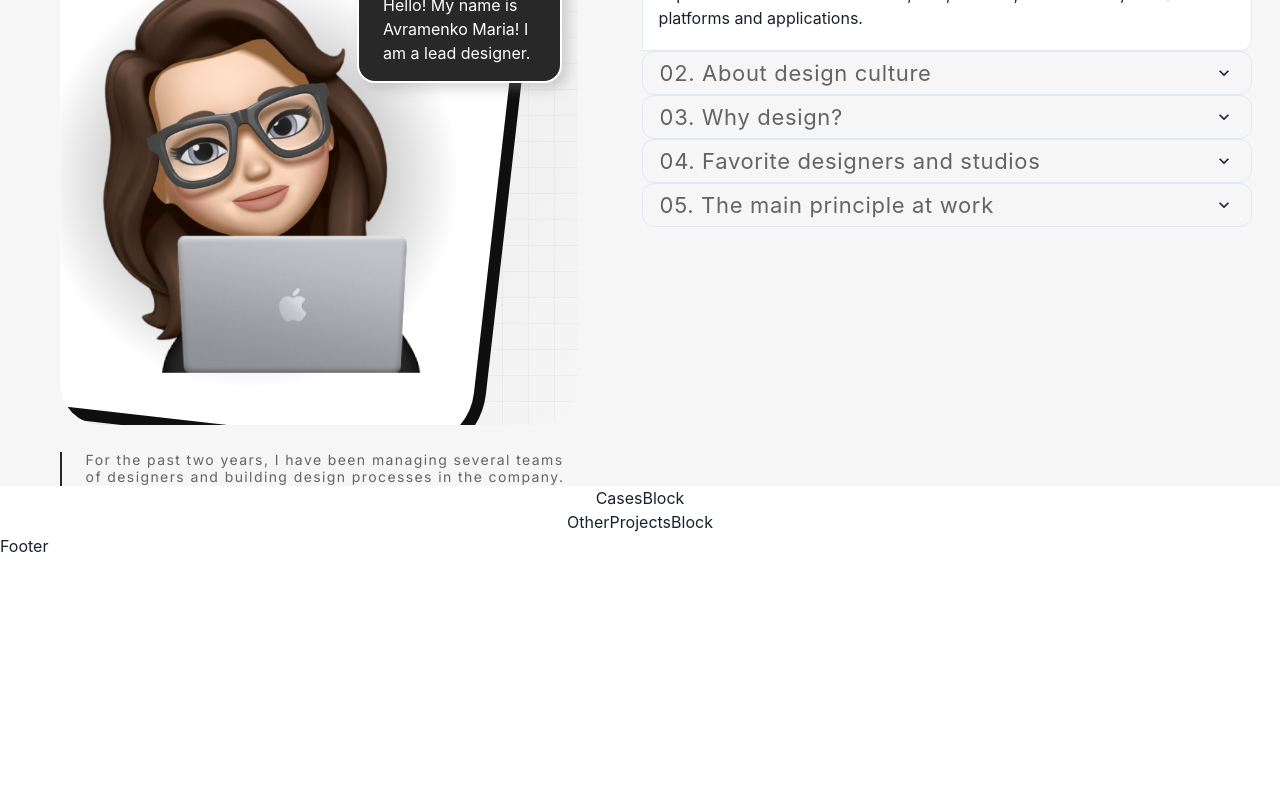
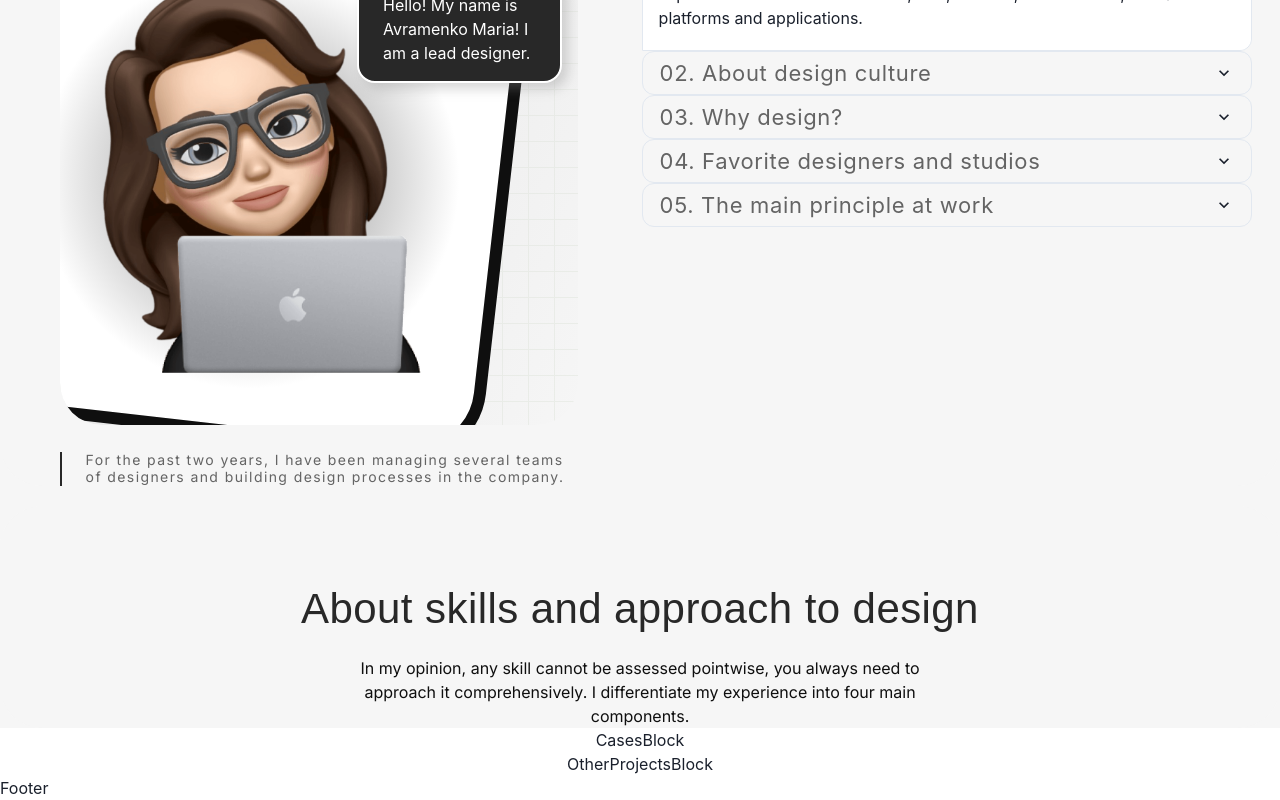
Before and after one commit to Sh4n-Oldone/better-call-maria, a React (Vite) app: page / in a window 1280 px wide. Shown: the part 1238-2038 px from the top of the page. Before the commit the page ends 1796 px from the top, so only its background shows below. Built offline with nearby package versions, Linux system fonts and the light colour scheme; a web font is replaced by a local one.

Commit message:
hide SkillsTabs

```diff
--- a/src/components/ContentBody/ContentBody.tsx
+++ b/src/components/ContentBody/ContentBody.tsx
@@ -2,7 +2,7 @@ import React, { useState, useEffect } from 'react'
 import styled from 'styled-components'
 import { StartBlock } from './StartBlock'
 import { AboutMeBlock } from './AboutMeBlock'
-// import { SkillsBlock } from './SkillsBlock'
+import { SkillsBlock } from './SkillsBlock'
 import { CasesBlock } from './CasesBlock'
 import { OtherProjectsBlock } from './OtherProjectsBlock'
 import { colorScheme } from 'shared'
@@ -68,7 +68,7 @@ export const ContentBody: React.FC = () => {
 			<StartBlock />
 			<BackgroundWrapper width={width} size={scrollbarSize}>
 				<AboutMeBlock />
-				{/* <SkillsBlock /> */}
+				<SkillsBlock />
 			</BackgroundWrapper>
 			<CasesBlock />
 			<OtherProjectsBlock />
--- a/src/components/ContentBody/SkillsBlock/SkillsBlock.tsx
+++ b/src/components/ContentBody/SkillsBlock/SkillsBlock.tsx
@@ -5,13 +5,12 @@ import { getSkillsText } from 'utils'
 import { colorScheme } from 'shared'
 import { SecondaryHeadingText } from 'src/styled'
 import { SubtitleText } from '../shared'
-import { SkillsTabs } from './SkillsTabs'
+// import { SkillsTabs } from './SkillsTabs'
 
 const MainWrapper = styled.section`
   display: flex;
   flex-direction: column;
   align-items: center;
-  /* width: 100%; */
   max-width: 1880px;
   background-color: ${colorScheme.palette.gray};
   border-radius: 42px;
@@ -45,7 +44,7 @@ export const SkillsBlock: React.FC = () => {
 				</ModSubtitleText>
 			</HeaderWrapper>
 
-			<SkillsTabs />
+			{/* <SkillsTabs /> */}
 		</MainWrapper>
 	)
 }
```
